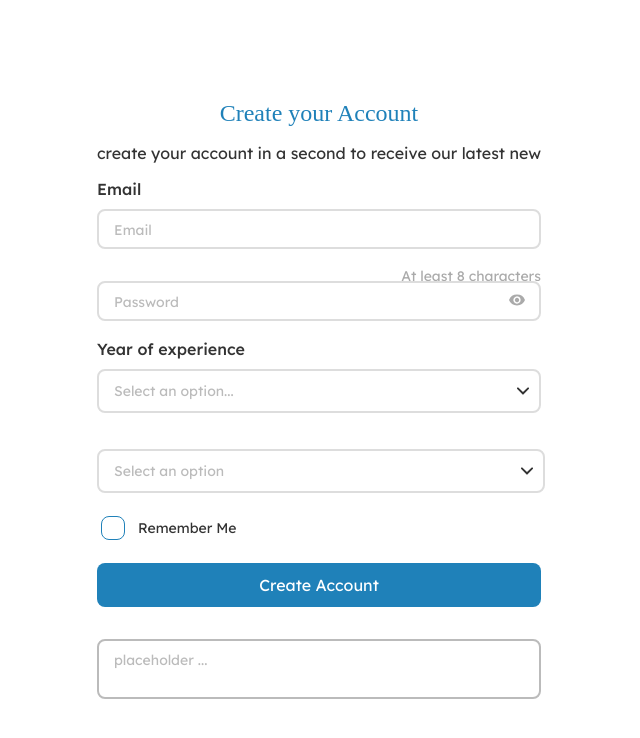
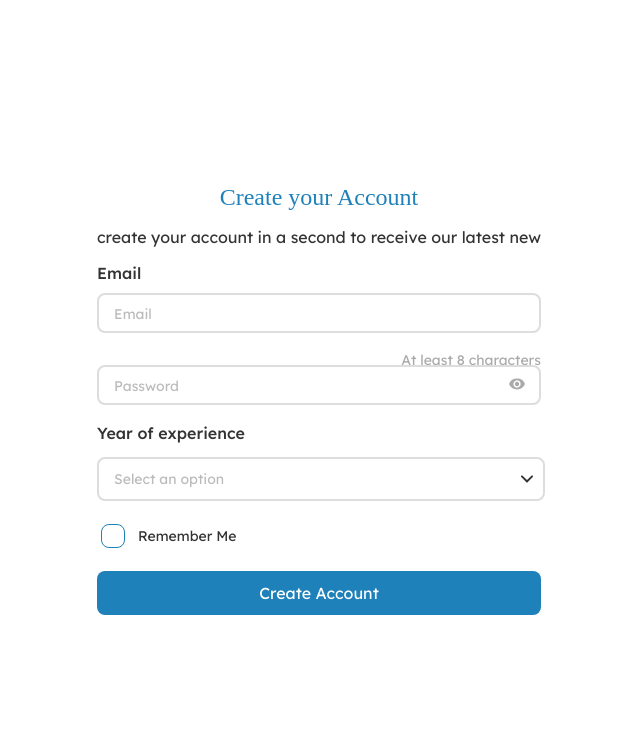
Before and after one commit to cesarvanel/my-components-pallet, a React (Vite) app: page /form in a window 1280 px wide. Shown: the top 738 px of the page, without its empty margins (321-961 px from the left). Built offline with nearby package versions, Linux system fonts and the light colour scheme; a web font is replaced by a local one.

Commit message:
add disclosure component

```diff
--- a/src/components/input-select-with-multiple/InputSelectWithMultipleType.tsx
+++ b/src/components/input-select-with-multiple/InputSelectWithMultipleType.tsx
@@ -126,7 +126,7 @@ export const InputSelectWithMultipleType: React.FC<SelectProps> = ({
 
   return (
     <div ref={ref} className={styles["InputSelectWithMultipleType"]}>
-      <label htmlFor="">{label}</label>
+      {label &&<label htmlFor="">{label}</label>}
 
       <div className={styles["selected-option"]}>
         {multiple && value.length > 0
--- a/src/components/input-select/InputSelect.tsx
+++ b/src/components/input-select/InputSelect.tsx
@@ -99,7 +99,7 @@ export const InputSelectForm: React.FC<InputSelectFormProps> = ({
 
   return (
     <div ref={ref} className={styles["InputSelectForm"]}>
-      <label htmlFor="">{label}</label>
+         {label &&<label htmlFor="">{label}</label>}
       <div
         tabIndex={0}
         {...className("customInputSelect", {
--- a/src/pages/form/form.tsx
+++ b/src/pages/form/form.tsx
@@ -2,21 +2,12 @@ import React, { FormEvent, useState } from "react";
 import { InputForm } from "../../components/input-form/inputForm";
 
 import PrimaryButton from "../../components/button/primary-button/PrimaryButton";
-import { OptionSelect } from "../../utils/type/type";
 import InputCheckbox from "../../components/checkbox/Checkbox";
 import {
   InputSelectWithMultipleType,
   SelectOption,
 } from "../../components/input-select-with-multiple/InputSelectWithMultipleType";
-import { InputSelectForm } from "../../components/input-select/InputSelect";
-import InputTextArea from "../../components/input-text-area/InputTextArea";
 
-const options: OptionSelect[] = [
-  { id: 1, label: "Option 1" },
-  { id: 2, label: "Option 2" },
-  { id: 3, label: "Option 3" },
-  { id: 4, label: "Option 4" },
-];
 
 const optionsWithMultiple = [
   { label: "Option 1", value: "1" },
@@ -34,9 +25,8 @@ export const FormPage: React.FC = () => {
     }
   };
 
-  const [selectedOption, setSelectedOption] = useState<OptionSelect>();
 
-  const [multipleOption, setMultipleOption] = useState<SelectOption[]>([])
+  const [multipleOption, setMultipleOption] = useState<SelectOption[]>([]);
 
   return (
     <section
@@ -89,16 +79,8 @@ export const FormPage: React.FC = () => {
           name="password"
         />
 
-        <InputSelectForm
-          value={selectedOption}
-          onChange={(option) => {
-            setSelectedOption(option);
-          }}
-          options={options}
-          label="Year of experience  "
-        />
-
         <InputSelectWithMultipleType
+          label="Year of experience"
           multiple
           options={optionsWithMultiple}
           value={multipleOption}
@@ -117,8 +99,6 @@ export const FormPage: React.FC = () => {
         </div>
 
         <PrimaryButton type="submit" label="Create Account" />
-
-        <InputTextArea />
       </form>
     </section>
   );
```
